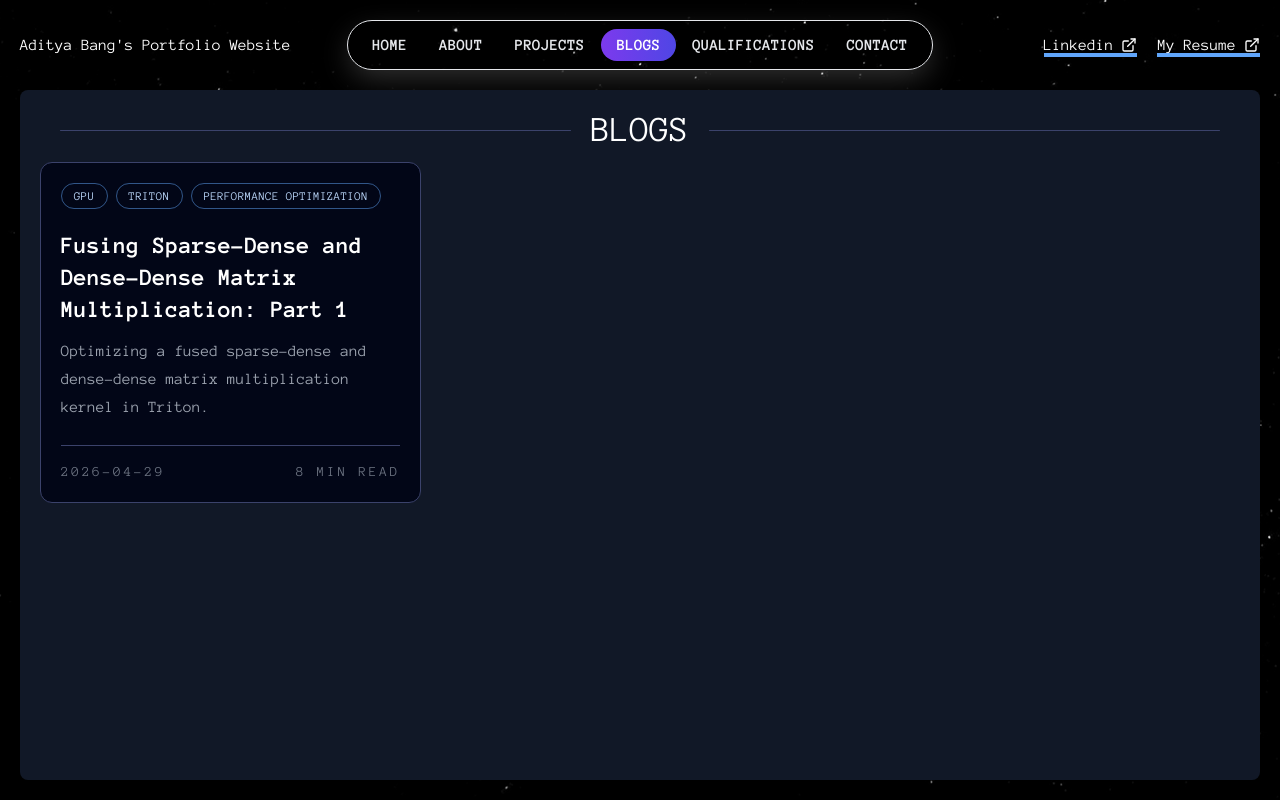
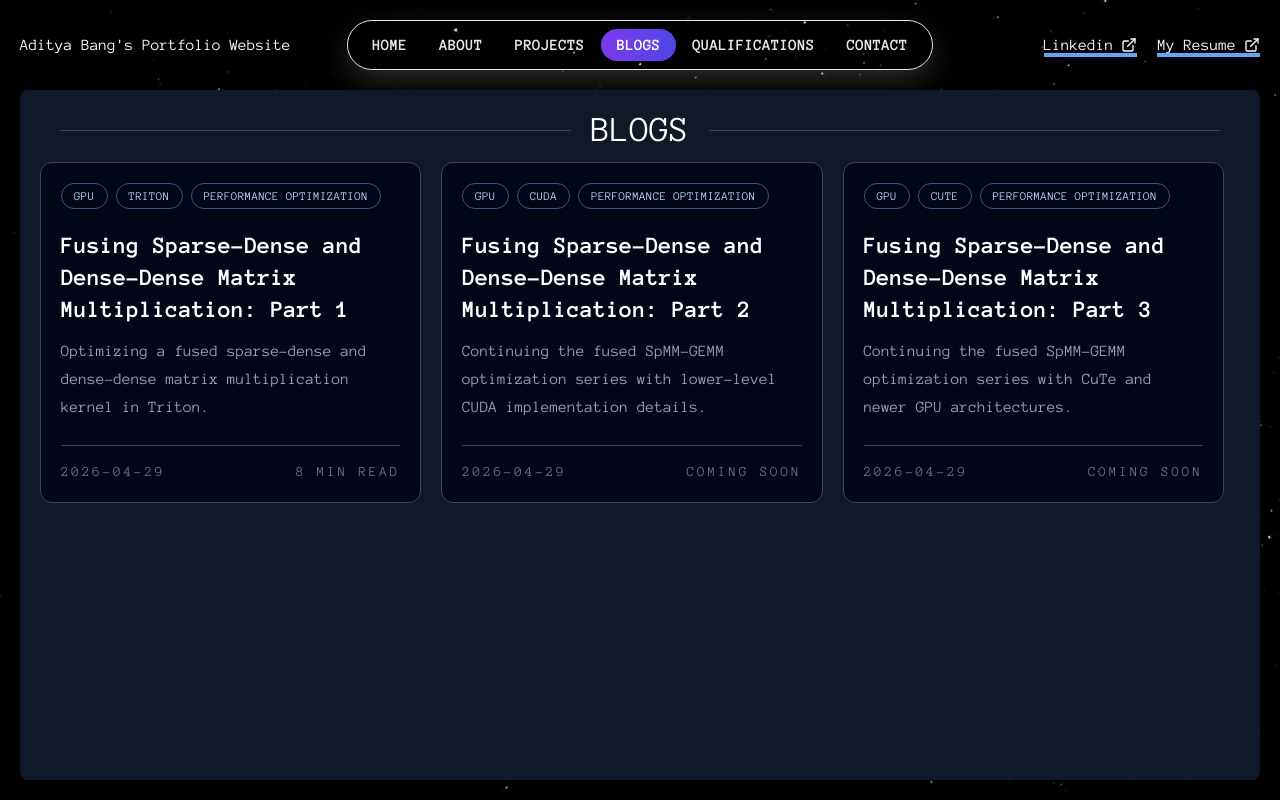
Before and after one commit to Aditya-Bang/final_personal_website_2, a Next.js app: page /blogs in a window 1280 px wide. Built offline with nearby package versions, Linux system fonts and the light colour scheme.

Commit message:
add more parts to blog

```diff
--- a/writing/blogs/fused-spmm-gemm-part-1.json
+++ b/writing/blogs/fused-spmm-gemm-part-1.json
@@ -43,7 +43,7 @@
       "type": "paragraph",
       "parts": [
         {
-          "text": "This blog shows my journey optimizing a kernel that fuses a sparse-dense and dense-dense matrix multiplication. In this series, I first build the kernel in Triton, optimized for Ampere architecture. In part 2, I switch to CUDA C++ to learn the low-level implementation details that Triton abstracts away. Finally, in part 3, I switch to the CuTe DSL to optimize further for Hopper and Blackwell architectures. Link to "
+          "text": "This blog shows my journey optimizing a kernel that fuses a sparse-dense and dense-dense matrix multiplication. In this series, I first build the kernel in Triton, optimized for Ampere architecture. In Part 2, I switch to CUDA C++ to learn the low-level implementation details that Triton abstracts away. Finally, in Part 3, I switch to the CuTe DSL to optimize further for Hopper and Blackwell architectures. Link to "
         },
         {
           "text": "all code here",
@@ -564,7 +564,14 @@
       "type": "paragraph",
       "parts": [
         {
-          "text": "In the next blog post, I will try to implement the lower-level details of this kernel in CUDA C++, optimized specifically for Ampere architectures. See part 2 (TODO: add link to part 2 blog here)."
+          "text": "In the next blog post, I will try to implement the lower-level details of this kernel in CUDA C++, optimized specifically for Ampere architectures. See "
+        },
+        {
+          "text": "Part 2",
+          "href": "/blogs/fused-spmm-gemm-part-2"
+        },
+        {
+          "text": "."
         }
       ]
     }
--- /dev/null
+++ b/writing/blogs/fused-spmm-gemm-part-2.json
@@ -0,0 +1,45 @@
+{
+  "slug": "fused-spmm-gemm-part-2",
+  "title": "Fusing Sparse-Dense and Dense-Dense Matrix Multiplication: Part 2",
+  "descriptionCard": "Continuing the fused SpMM-GEMM optimization series with lower-level CUDA implementation details.",
+  "descriptionBlog": "Continuing the fused SpMM-GEMM optimization series with lower-level CUDA implementation details.",
+  "date": "2026-04-29",
+  "readTime": "Coming soon",
+  "tags": [
+    "GPU",
+    "CUDA",
+    "Performance Optimization"
+  ],
+  "content": [
+    {
+      "type": "paragraph",
+      "parts": [
+        {
+          "text": "Coming Soon..."
+        }
+      ]
+    },
+    {
+      "type": "paragraph",
+      "parts": [
+        {
+          "text": "Previous: "
+        },
+        {
+          "text": "Part 1",
+          "href": "/blogs/fused-spmm-gemm-part-1"
+        },
+        {
+          "text": ". Next: "
+        },
+        {
+          "text": "Part 3",
+          "href": "/blogs/fused-spmm-gemm-part-3"
+        },
+        {
+          "text": "."
+        }
+      ]
+    }
+  ]
+}
--- /dev/null
+++ b/writing/blogs/fused-spmm-gemm-part-3.json
@@ -0,0 +1,45 @@
+{
+  "slug": "fused-spmm-gemm-part-3",
+  "title": "Fusing Sparse-Dense and Dense-Dense Matrix Multiplication: Part 3",
+  "descriptionCard": "Continuing the fused SpMM-GEMM optimization series with CuTe and newer GPU architectures.",
+  "descriptionBlog": "Continuing the fused SpMM-GEMM optimization series with CuTe and newer GPU architectures.",
+  "date": "2026-04-29",
+  "readTime": "Coming soon",
+  "tags": [
+    "GPU",
+    "CuTe",
+    "Performance Optimization"
+  ],
+  "content": [
+    {
+      "type": "paragraph",
+      "parts": [
+        {
+          "text": "Coming Soon..."
+        }
+      ]
+    },
+    {
+      "type": "paragraph",
+      "parts": [
+        {
+          "text": "Previous posts: "
+        },
+        {
+          "text": "Part 1",
+          "href": "/blogs/fused-spmm-gemm-part-1"
+        },
+        {
+          "text": " and "
+        },
+        {
+          "text": "Part 2",
+          "href": "/blogs/fused-spmm-gemm-part-2"
+        },
+        {
+          "text": "."
+        }
+      ]
+    }
+  ]
+}
--- a/writing/blogs/index.js
+++ b/writing/blogs/index.js
@@ -1,8 +1,12 @@
 import fusedSpmmGemmPart1 from './fused-spmm-gemm-part-1.json';
+import fusedSpmmGemmPart2 from './fused-spmm-gemm-part-2.json';
+import fusedSpmmGemmPart3 from './fused-spmm-gemm-part-3.json';
 
 
 const blogs = [
     fusedSpmmGemmPart1,
+    fusedSpmmGemmPart2,
+    fusedSpmmGemmPart3,
 ];
 
 export default blogs;
```
